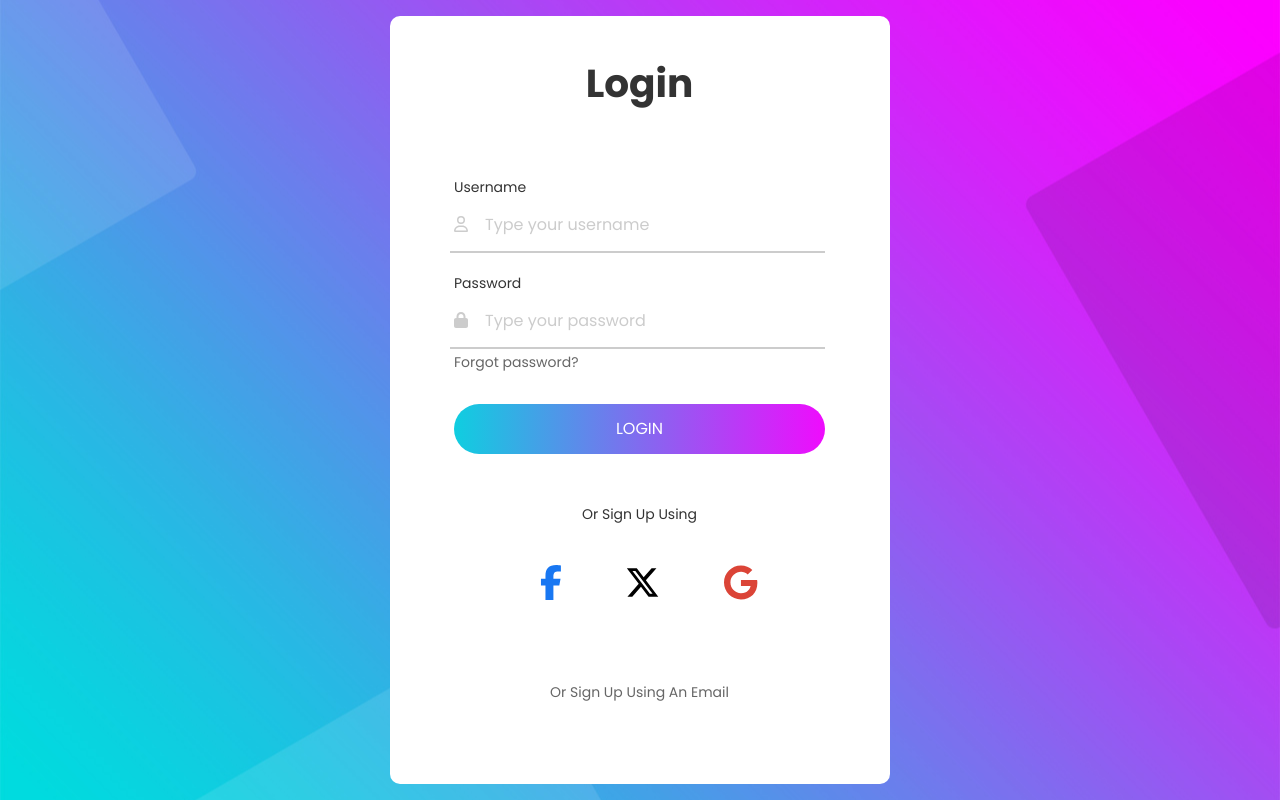
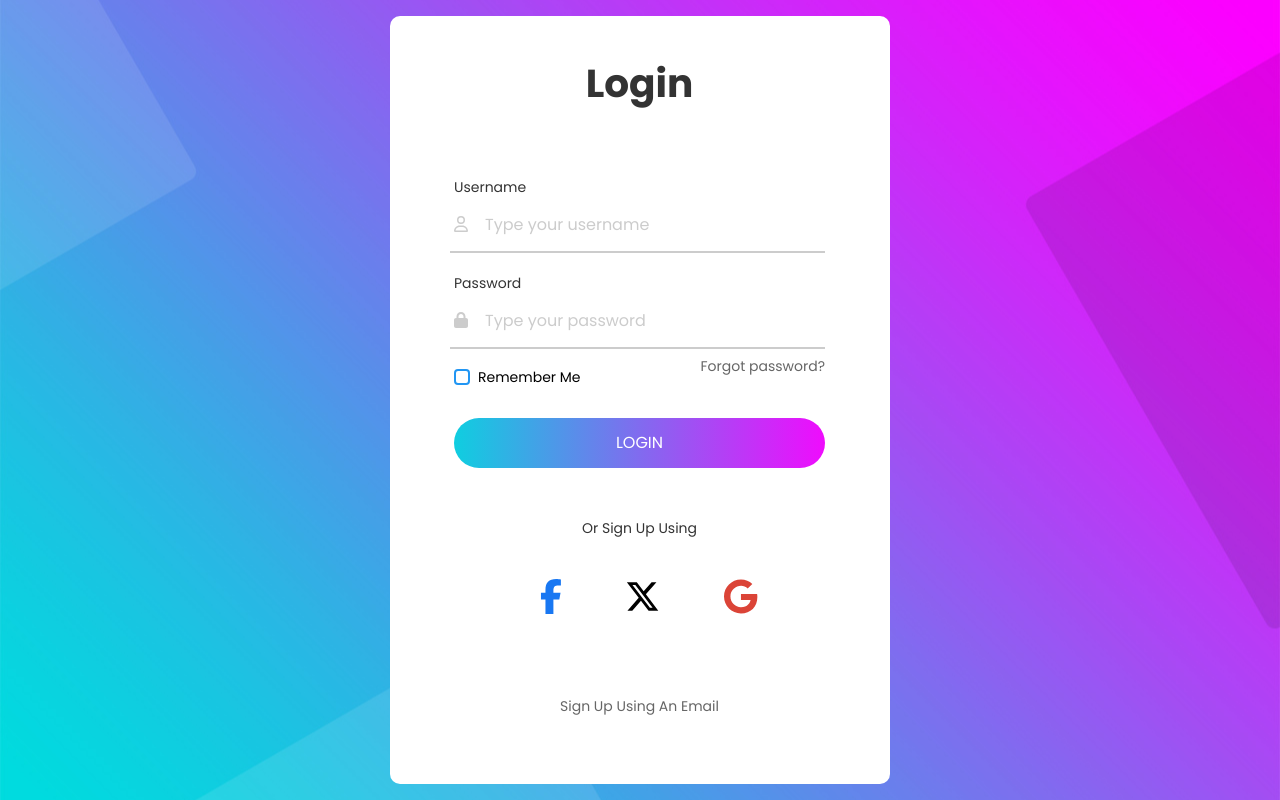
Before and after one commit to AugustoHSS/finance-vision, a React (Create React App) app: page /login in a window 1280 px wide. Built offline with nearby package versions, Linux system fonts and the light colour scheme.

Commit message:
add keep connect buton to login screen

```diff
--- a/src/App.js
+++ b/src/App.js
@@ -1,7 +1,8 @@
 import React from 'react';
 import { BrowserRouter, Routes, Route } from 'react-router-dom';
-import Login from './components/Login';
-import Signup from './components/Signup'
+import Login from './pages/Login';
+import Signup from './pages/Signup';
+import Home from './pages/Home'
 import GlobalStyles from './GlobalStyles';
 
 function App() {
@@ -13,6 +14,7 @@ function App() {
       <Routes>
         <Route path="/login" element={<Login />} />
         <Route path="/signup" element={<Signup />} />
+        <Route path="/" element={<Home />} />
       </Routes>
     </BrowserRouter>
   );
--- /dev/null
+++ b/src/components/Checkbox.jsx
@@ -0,0 +1,52 @@
+import React from 'react';
+import styled from 'styled-components';
+
+const Checkbox = ({ isChecked, onChange, label }) => (
+  <CheckboxContainer>
+    <HiddenCheckbox checked={isChecked} onChange={onChange} />
+    <StyledCheckbox isChecked={isChecked} />
+    {label}
+  </CheckboxContainer>
+);
+
+export default Checkbox;
+
+
+
+const CheckboxContainer = styled.label`
+  display: flex;
+  align-items: center;
+  cursor: pointer;
+  font-size: 14px;
+  user-select: none;
+`;
+
+const HiddenCheckbox = styled.input.attrs({ type: 'checkbox' })`
+  position: absolute;
+  opacity: 0;
+  cursor: pointer;
+`;
+
+const StyledCheckbox = styled.span`
+  width: 16px;
+  height: 16px;
+  background-color: ${props => (props.isChecked ? '#2196F3' : '#fff')};
+  border: 2px solid #2196F3;
+  border-radius: 4px;
+  display: inline-block;
+  transition: all 150ms;
+  margin-right: 8px;
+
+  &:after {
+    content: "";
+    position: absolute;
+    display: ${props => (props.isChecked ? 'block' : 'none')};
+    left: 5px;
+    top: 2px;
+    width: 4px;
+    height: 8px;
+    border: solid white;
+    border-width: 0 2px 2px 0;
+    transform: rotate(45deg);
+  }
+`;
--- a/src/index.js
+++ b/src/index.js
@@ -1,5 +1,5 @@
 import React from 'react';
-import ReactDOM from 'react-dom';
+import ReactDOM from 'react-dom/client';
 import App from './App';
 
 const root = ReactDOM.createRoot(document.getElementById('root'));
--- /dev/null
+++ b/src/pages/Home/index.jsx
@@ -0,0 +1,16 @@
+import React, { useEffect } from 'react';
+import { useNavigate } from 'react-router-dom';
+
+export default function Home() {
+    const navigate = useNavigate();
+    useEffect(() => {
+        const token = localStorage.getItem('authToken') || sessionStorage.getItem('authToken');
+        console.log(token)
+        if (!token) {
+          navigate('/login');
+        }
+      }, [navigate]);
+  return (
+    <p>teste</p>
+  )
+}
--- a/src/components/Login/Login.styled.js
+++ b/src/pages/Login/Login.styled.js
@@ -40,11 +40,14 @@ export const FormsContainer = styled.div`
         font-size: 14px;
         line-height: 24px;
     }
+    form {
+      label{
+            margin-top: 8px;
+        }
+    }
 `
 export const Input = styled.input`
-  flex: 1;
   border: none;
-  outline: none;
   background: transparent;
   font-size: 16px;
   height: 55px;
@@ -95,3 +98,12 @@ export const SocialIcons = styled.div`
     font-size: 35px;
   }
 `;
+
+export const FormsSeparetor = styled.div`
+margin-top: 10px;
+  display: flex;
+  justify-content: space-between;
+  a{
+    margin-top: -5px;
+  }
+`
--- a/src/components/Signup/index.jsx
+++ b/src/pages/Login/index.jsx
@@ -1,32 +1,33 @@
 import React, { useState } from 'react';
-import { Container, FormsContainer, Input, Icon, Button } from '../Login/Login.styled.js';
+import { Container, FormsContainer, Input, Icon, Button, SocialIcons,FormsSeparetor } from './Login.styled.js';
 import { faUser } from '@fortawesome/free-regular-svg-icons';
 import { faLock } from '@fortawesome/free-solid-svg-icons';
+import { faFacebookF, faXTwitter, faGoogle } from '@fortawesome/free-brands-svg-icons';
 import api from '../../services/api.js';
 import { Link, useNavigate } from 'react-router-dom';
+import Checkbox from '../../components/Checkbox.jsx';
 
-function Signup() {
+export default function Login() {
   const [isUsernameFocused, setIsUsernameFocused] = useState(false);
   const [isPasswordFocused, setIsPasswordFocused] = useState(false);
-  const [isConfirmPasswordFocused, setIsConfirmPasswordFocused] = useState(false);
+  const [isRememberMe, setIsRememberMe] = useState(false);
   const [email, setEmail] = useState('');
   const [password, setPassword] = useState('');
-  const [confirmPassword, setConfirmPassword] = useState('');
   const navigate = useNavigate();
 
   async function submit(e) {
     e.preventDefault();
-    if (password !== confirmPassword) {
-      alert('As senhas não são iguais. Tente novamente.');
-      return;
+    try {
+      const userData = await api.login({ email, password });
+      if (isRememberMe) {
+        localStorage.setItem('authToken', userData.token);
+      } else {
+        sessionStorage.setItem('authToken', userData.token);
+      }
+      navigate('/');
+    } catch (error) {
+      alert(error?.message || 'error');
     }
-    try {
-        await api.createUser({ email, password });
-        navigate('/login');
-        alert("usuario criado com sucesso");
-      } catch (error) {
-        alert(error?.message || 'error');
-      }
   }
 
   return (
@@ -62,26 +63,23 @@ function Signup() {
               onChange={(e) => setPassword(e.target.value)}
             />
           </div>
-          <p>Confirm Password</p>
-          <div>
-            <Icon icon={faLock} isFocused={isConfirmPasswordFocused} />
-            <Input
-              type="password"
-              id="password"
-              placeholder="Type your password"
-              onFocus={() => setIsConfirmPasswordFocused(true)}
-              onBlur={() => setIsConfirmPasswordFocused(false)}
-              isFocused={isConfirmPasswordFocused}
-              value={confirmPassword}
-              onChange={(e) => setConfirmPassword(e.target.value)}
-            />
-          </div>
-          <Button type="submit" variant="contained">REGISTER</Button>
+          <FormsSeparetor>
+            <Checkbox
+            isChecked={isRememberMe}
+            onChange={() => setIsRememberMe(!isRememberMe)}
+            label="Remember Me"/>
+            <Link to="/signup" >Forgot password?</Link>
+          </FormsSeparetor>
+          <Button type="submit" variant="contained">LOGIN</Button>
         </form>
-        <Link to="/login">Already Have An Acoount?</Link>
+        <p>Or Sign Up Using</p>
+        <SocialIcons>
+          <Link to="/signup"><Icon icon={faFacebookF} style={{ color: '#1877F2' }}/></Link>
+          <Link to="/signup"><Icon icon={faXTwitter } style={{ color: 'black' }}/></Link>
+          <Link to="/signup"><Icon icon={faGoogle} style={{ color: '#DB4437' }}/></Link>
+        </SocialIcons>
+        <Link to="/signup">Sign Up Using An Email</Link>
       </FormsContainer>
     </Container>
   );
 }
-
-export default Signup;
--- a/src/components/Login/index.jsx
+++ b/src/pages/Signup/index.jsx
@@ -1,26 +1,32 @@
 import React, { useState } from 'react';
-import { Container, FormsContainer, Input, Icon, Button, SocialIcons } from './Login.styled.js';
+import { Container, FormsContainer, Input, Icon, Button } from '../Login/Login.styled.js';
 import { faUser } from '@fortawesome/free-regular-svg-icons';
 import { faLock } from '@fortawesome/free-solid-svg-icons';
-import { faFacebookF, faXTwitter, faGoogle } from '@fortawesome/free-brands-svg-icons';
 import api from '../../services/api.js';
 import { Link, useNavigate } from 'react-router-dom';
 
-function Login() {
+export default function Signup() {
   const [isUsernameFocused, setIsUsernameFocused] = useState(false);
   const [isPasswordFocused, setIsPasswordFocused] = useState(false);
+  const [isConfirmPasswordFocused, setIsConfirmPasswordFocused] = useState(false);
   const [email, setEmail] = useState('');
   const [password, setPassword] = useState('');
+  const [confirmPassword, setConfirmPassword] = useState('');
   const navigate = useNavigate();
 
   async function submit(e) {
     e.preventDefault();
+    if (password !== confirmPassword) {
+      alert('As senhas não são iguais. Tente novamente.');
+      return;
+    }
     try {
-      await api.login({ email, password });
-      navigate('/');
-    } catch (error) {
-      alert(error?.message || 'error');
-    }
+        await api.createUser({ email, password });
+        navigate('/login');
+        alert("usuario criado com sucesso");
+      } catch (error) {
+        alert(error?.message || 'error');
+      }
   }
 
   return (
@@ -56,19 +62,24 @@ function Login() {
               onChange={(e) => setPassword(e.target.value)}
             />
           </div>
-          <Link to="/signup" >Forgot password?</Link>
-          <Button type="submit" variant="contained">LOGIN</Button>
+          <p>Confirm Password</p>
+          <div>
+            <Icon icon={faLock} isFocused={isConfirmPasswordFocused} />
+            <Input
+              type="password"
+              id="password"
+              placeholder="Type your password"
+              onFocus={() => setIsConfirmPasswordFocused(true)}
+              onBlur={() => setIsConfirmPasswordFocused(false)}
+              isFocused={isConfirmPasswordFocused}
+              value={confirmPassword}
+              onChange={(e) => setConfirmPassword(e.target.value)}
+            />
+          </div>
+          <Button type="submit" variant="contained">REGISTER</Button>
         </form>
-        <p>Or Sign Up Using</p>
-        <SocialIcons>
-          <Link to="/signup"><Icon icon={faFacebookF} style={{ color: '#1877F2' }}/></Link>
-          <Link to="/signup"><Icon icon={faXTwitter } style={{ color: 'black' }}/></Link>
-          <Link to="/signup"><Icon icon={faGoogle} style={{ color: '#DB4437' }}/></Link>
-        </SocialIcons>
-        <Link to="/signup">Or Sign Up Using An Email</Link>
+        <Link to="/login">Already Have An Acoount?</Link>
       </FormsContainer>
     </Container>
   );
 }
-
-export default Login;
--- a/src/services/api.js
+++ b/src/services/api.js
@@ -3,11 +3,23 @@ import axios from 'axios';
 const BASE_URL = 'http://localhost:5000';
 
 async function createUser(user) {
-  await axios.post(`${BASE_URL}/signup`, user);
+  try {
+    const response = await axios.post(`${BASE_URL}/signup`, user);
+    return response.data;
+  } catch (error) {
+    alert(error?.message || 'error');
+  }
+
 }
 
 async function login(user) {
-  await axios.post(`${BASE_URL}/signin`, user);
+  try {
+    const response = await axios.post(`${BASE_URL}/signin`, user);
+    return response.data;
+  } catch (error) {
+    alert(error?.message || 'error');
+  }
+
 }
 const api = {
   createUser,
```
